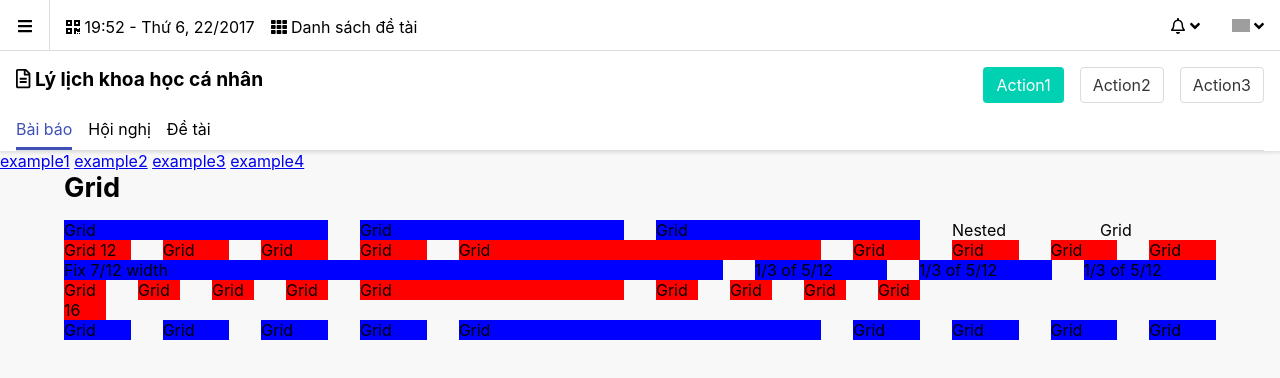
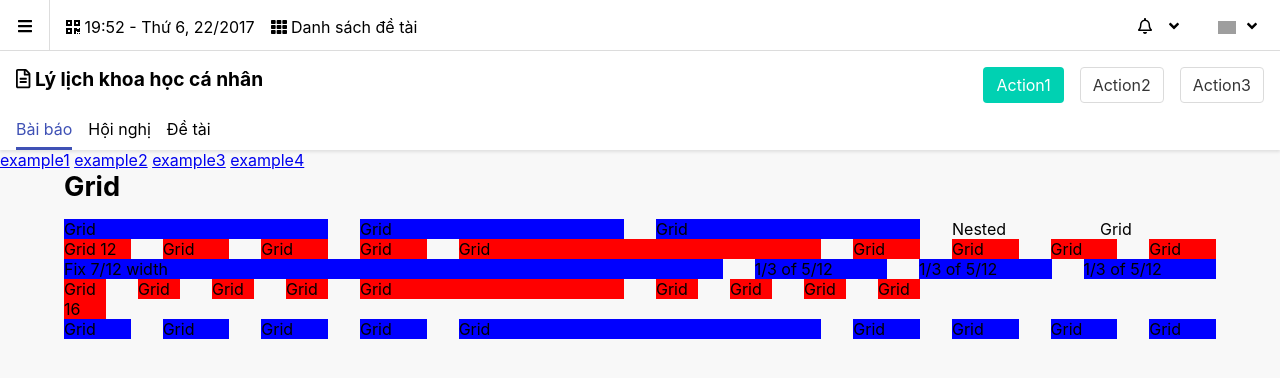
Before and after one commit to micti/vhmis-ui, a website: page docs/example/example2.html in a window 1280 px wide. Drawn offline with Linux system fonts and the light colour scheme; grey boxes are pictures that could not be loaded.

Commit message:
Sử dụng class .icon cho icon

```diff
--- a/docs/example/example2.html
+++ b/docs/example/example2.html
@@ -85,7 +85,7 @@
             <ul>
               <li class="has-submenu is-alert-menu">
                 <a>
-                  <span><i class="far fa-bell"></i></span> <span><i class="fas fa-angle-down"></i></span>
+                  <span class="icon"><i class="far fa-bell"></i></span> <span class="icon"><i class="fas fa-angle-down"></i></span>
                 </a>
                 <div class="extra-menu--submenu dropdown-menu">
                   <ul class="dropdown-content">
@@ -98,7 +98,7 @@
               </li>
               <li class="has-submenu is-user-menu">
                 <a>
-                  <img src="https://avatars1.githubusercontent.com/u/572190?s=40&amp;v=4" width="18"> <span><i class="fas fa-angle-down"></i></span>
+                  <img src="https://avatars1.githubusercontent.com/u/572190?s=40&amp;v=4" width="18"> <span class="icon"><i class="fas fa-angle-down"></i></span>
                 </a>
                 <div class="extra-menu--submenu dropdown-menu">
                   <ul class="dropdown-content">
--- a/src/css/layout/page-header.scss
+++ b/src/css/layout/page-header.scss
@@ -4,7 +4,7 @@
   box-shadow: 0 2px 3px rgba(10, 10, 10, 0.1);
   padding-top: 16px;
 
-  .tabs .tabs-wrapper {
+  .tabs .tabs---wrapper, .tabs ul {
     border-bottom: 0px;
   }
 }
--- a/src/css/layout/page-menu.scss
+++ b/src/css/layout/page-menu.scss
@@ -200,14 +200,8 @@ $page-menu-background-color-hover: $indigo-50;
         display: block;
         line-height: 20px;
 
-        > img, > span {
-          display: inline-block;
-          vertical-align: middle;
-          line-height: 1;
-        }
-
         > img {
-          line-height: 1;
+          display: inline-flex;
         }
       }
     }
```
Also changed, not shown: docs/example/example3.html (+2 -2 lines), client/css/main.css, docs/client/css/main.css, 2 other files.
